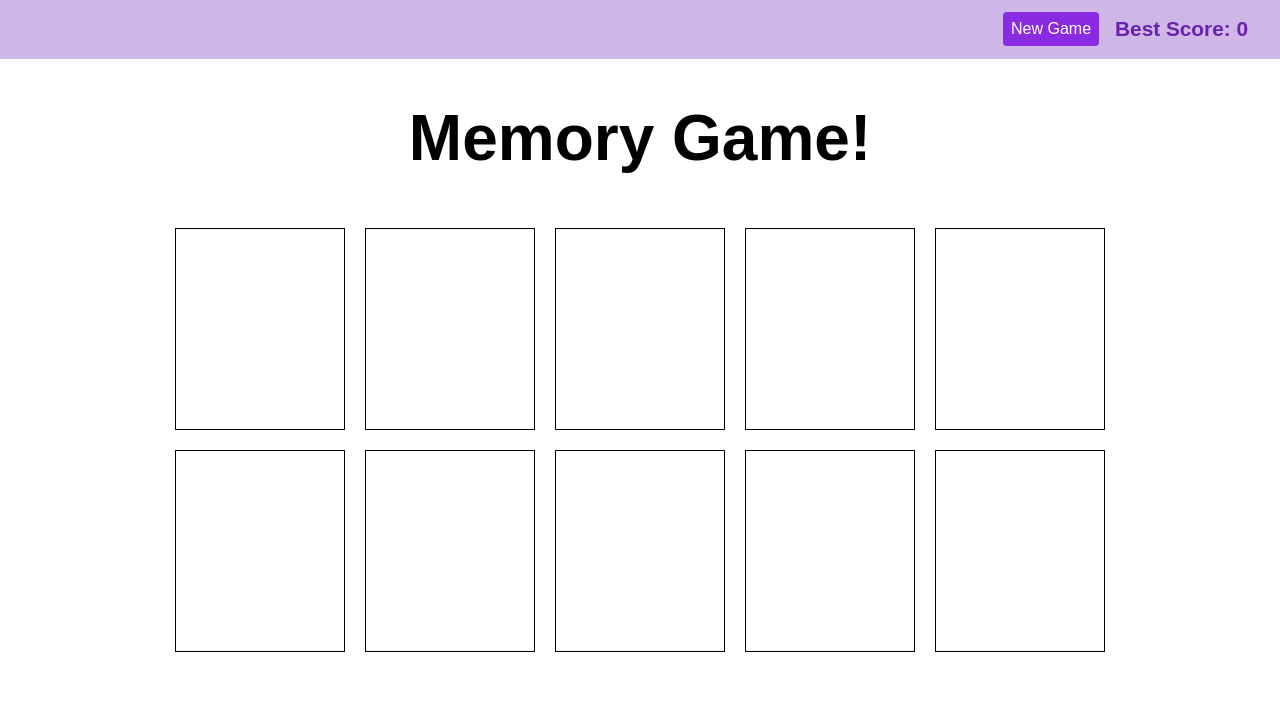
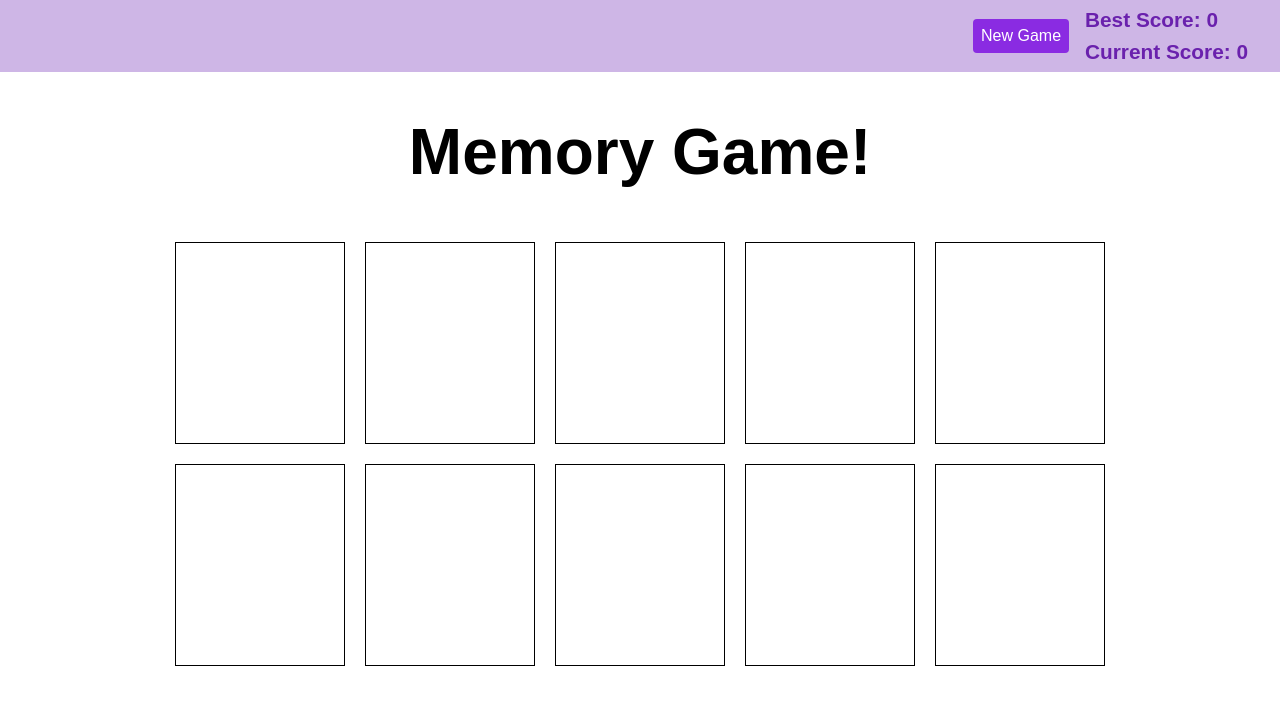
Before and after one commit to TJRelly/sp-memory-game, a plain HTML site: page index.html in a window 1280 px wide. Drawn offline with Linux system fonts and the light colour scheme.

Commit message:
added current score to nav

```diff
--- a/index.html
+++ b/index.html
@@ -8,9 +8,14 @@
   <body>
     <nav>
       <button>New Game</button>
-      <h2 class="best-score-text">Best Score:
-        <span class="best-score-value"></span>
-      </h2>
+      <div class="scores">
+        <h2 class="best-score-text">Best Score:
+          <span class="best-score-value"></span>
+        </h2>
+        <h2 class="current-score-text">Current Score:
+          <span class="current-score-value"></span>
+        </h2>
+      </div>
     </nav>
     <h1>Memory Game!</h1>
     <section id="game">
--- a/script.js
+++ b/script.js
@@ -1,12 +1,14 @@
 const gameContainer = document.getElementById("game");
 const button = document.querySelector("button")
 const bestScore = document.querySelector(".best-score-value")
+const currentScore = document.querySelector(".current-score-value")
 
 let colorsClicked = [];
 let matchesFound = 0;
 let score = 0;
 
 bestScore.innerText = localStorage.bestScore || 0
+currentScore.innerText = 0
 
 const COLORS = [
   "red",
@@ -91,9 +93,10 @@ function handleCardClick(event) {
         }
       }, 1000);
     }
+
     if (colorsClicked[0] !== colorsClicked[1]) {
       score -= 2
-      console.log(score)
+      currentScore.innerText = score
       for (const element of clicked) {
         setTimeout(() => {
           element.style.background = "";
@@ -104,6 +107,7 @@ function handleCardClick(event) {
     } else {
       matchesFound++;
       score += 20;
+      currentScore.innerText = score
       console.log(score)
       for (const element of clicked) {
         element.classList.remove("clicked");
@@ -113,6 +117,7 @@ function handleCardClick(event) {
       colorsClicked = [];
     }
   }
+
   if (matchesFound === 5) {
     const div = document.createElement("div")
     div.classList.add("you-win")
--- a/style.css
+++ b/style.css
@@ -1,6 +1,7 @@
 body {
   font-family: Arial, Helvetica, sans-serif;
   margin: 0;
+  padding: 0;
 }
 
 nav {
@@ -27,9 +28,20 @@ button:hover {
   background-color: rgb(106, 33, 173);
 }
 
-.best-score-text {
+.scores {
+  display: flex;
+  flex-direction: column;
+  padding-block: .5rem;
+}
+
+.best-score-text, .current-score-text {
   color: rgb(106, 33, 173);
   font-size: 1.3rem;
+  margin: 0;
+}
+
+.best-score-text {
+  padding-bottom: .5rem;
 }
 
 #game {
@@ -43,7 +55,7 @@ section {
   margin: 0 auto;
 }
 
-#game div{
+#game div {
   border: 1px solid black;
   width: 15%;
   height: 200px;
```
